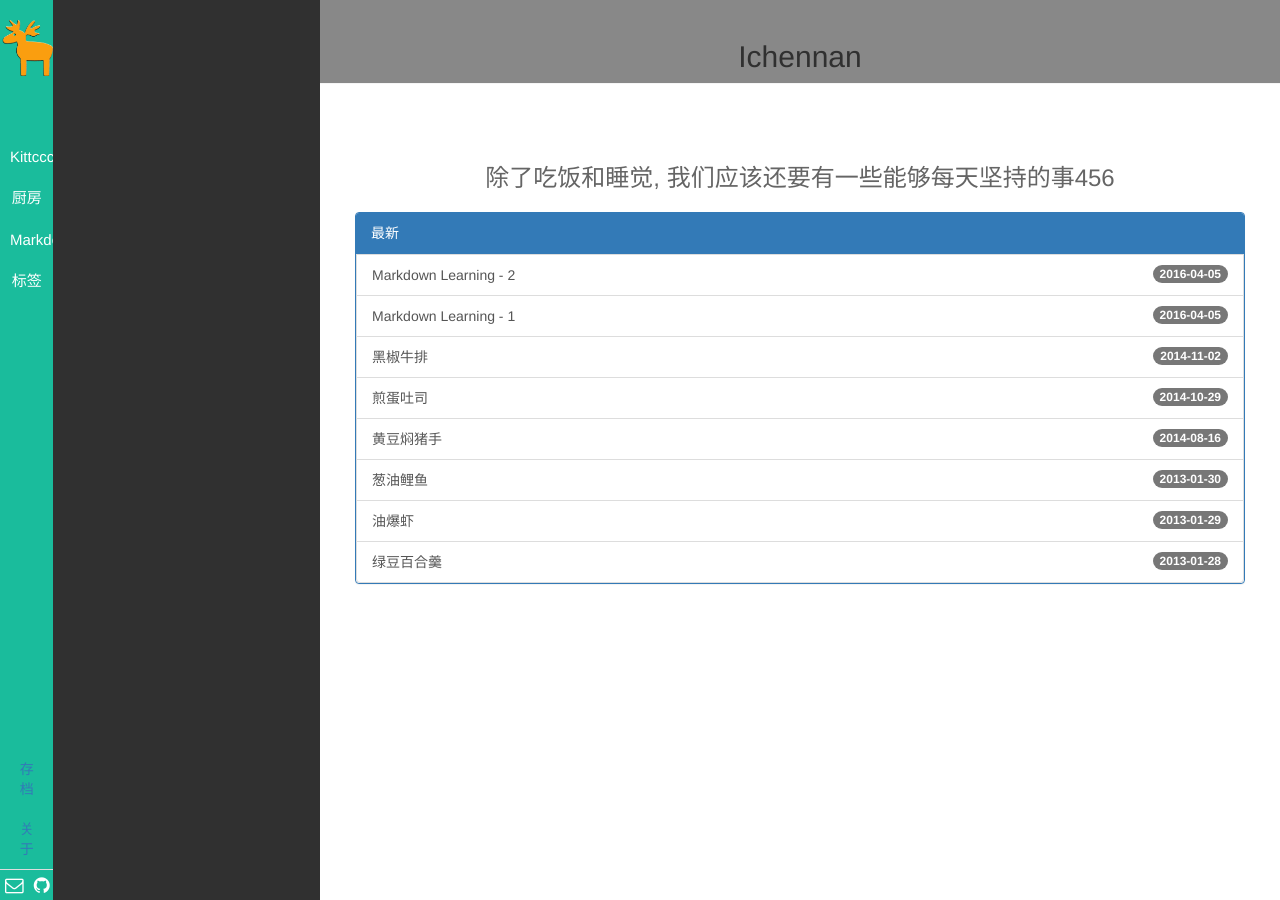
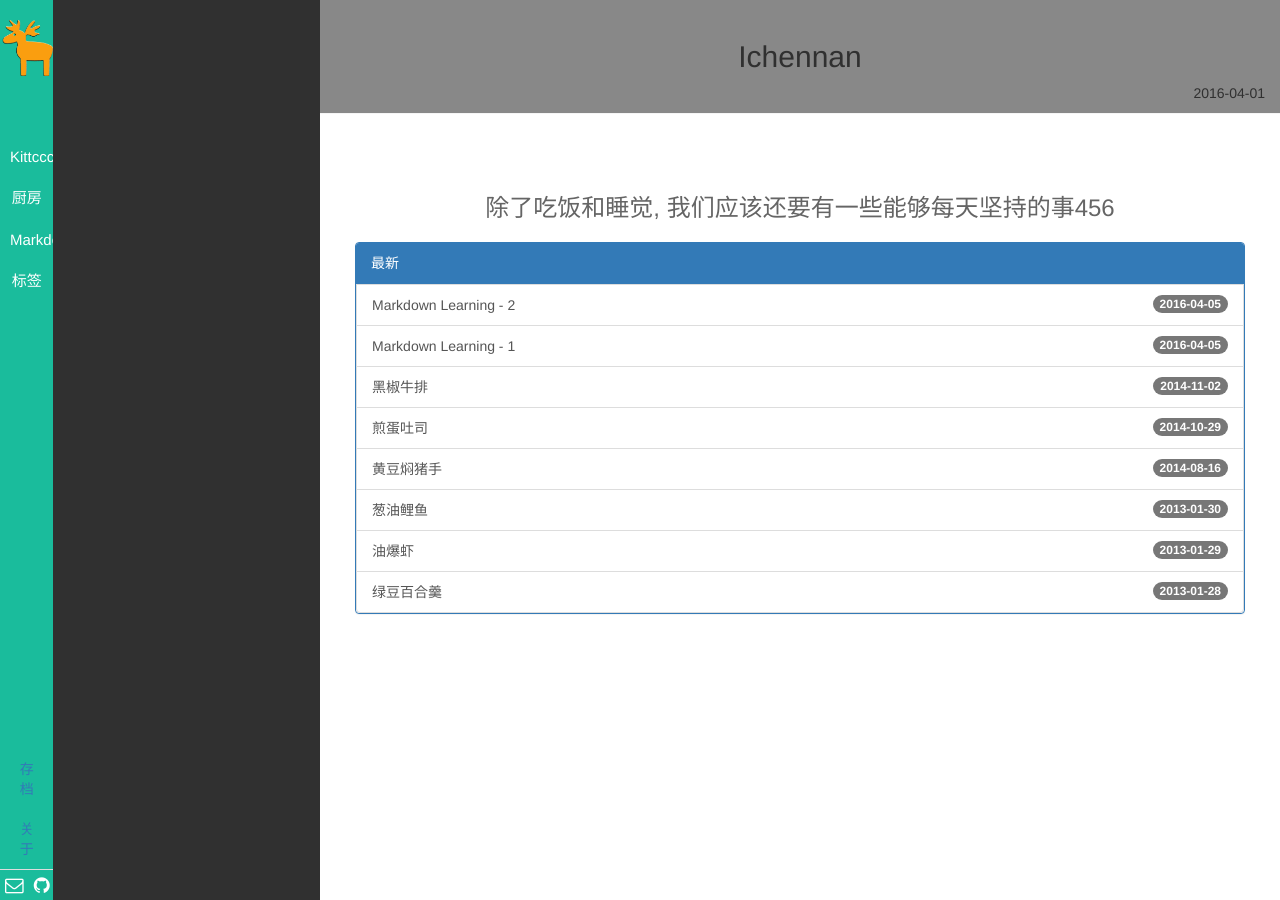
Before and after one commit to ichennan/ichennan.github.io, a Jekyll site: the page built from index.html, in a window 1280 px wide. Built offline with Jekyll 4.4.1, drawn with Linux system fonts in a browser that asks for light colours; Markdown is read by kramdown in place of the engine named in the settings; the list of posts is cut into pages by our own code.

```diff
--- a/_includes/navside.html
+++ b/_includes/navside.html
@@ -4,7 +4,7 @@
       <br>
       <a class="pjaxlink" href="/"><img src="{{ site.gavatar }}" class="img-ronuded avatar" style="border-width:0px; border-color:#000"></a>
       <br><br><br><br>
-      <ul class="nav nav-pills nav-stacked">
+      <ul class="nav nav-pills nav-stacked" id="ul_category">
         <!-- collect all categories -->
         {% for category in site.categories %}
          <li><a href="#{{ category | first }}" data-toggle="tab">{{ category[0] }}</a></li>
@@ -12,7 +12,7 @@
         <li><a data-toggle="tab" href="#tags">{{ site.locals.tags }}</a></li>
       </ul>
       <div class="aside1_bottom">
-        <ul id="ul_tag_archive_about" class="nav nav-pills nav-stacked">
+        <ul class="nav nav-pills nav-stacked" id="ul_about">
           <li><a class="pjaxlink" href="/pages/archive.html">{{ site.locals.archive }}</a></li>
           <li><a class="pjaxlink" href="/pages/about.html">{{ site.locals.about }}</a></li>
         </ul>
@@ -24,7 +24,7 @@
         </table>
       </div>
     </div>
-    <div class="col-md-10 col-xs-10 aside2">
+    <div class="col-md-10 col-xs-10 aside2" id="div_tab">
       <div class="row">
         <div class="tab-content">
           {% for category in site.categories %}
--- a/_layouts/page.html
+++ b/_layouts/page.html
@@ -5,6 +5,7 @@
   <div class="col-md-13 aside3-title">
     <br>
     <h2 id="#identifier">{{ page.title }}</h2>
+    <p class="text-right">{{ "2016-04-01" | date:"%Y-%m-%d" }}</p>
   </div>
   <div class="col-md-13 aside3-content">
     <div id="page-content">
--- a/public/js/base.js
+++ b/public/js/base.js
@@ -70,6 +70,14 @@
     contentEffects();
   });
   contentEffects();
+
+  $("#ul_category").on("click", function() {
+    $("#div_tab").show();
+  });
+
+  $("#ul_about").on("click", function() {
+    $("#div_tab").hide();
+  });
 });
 function contentEffects(){
   //remove the asidebar
```
